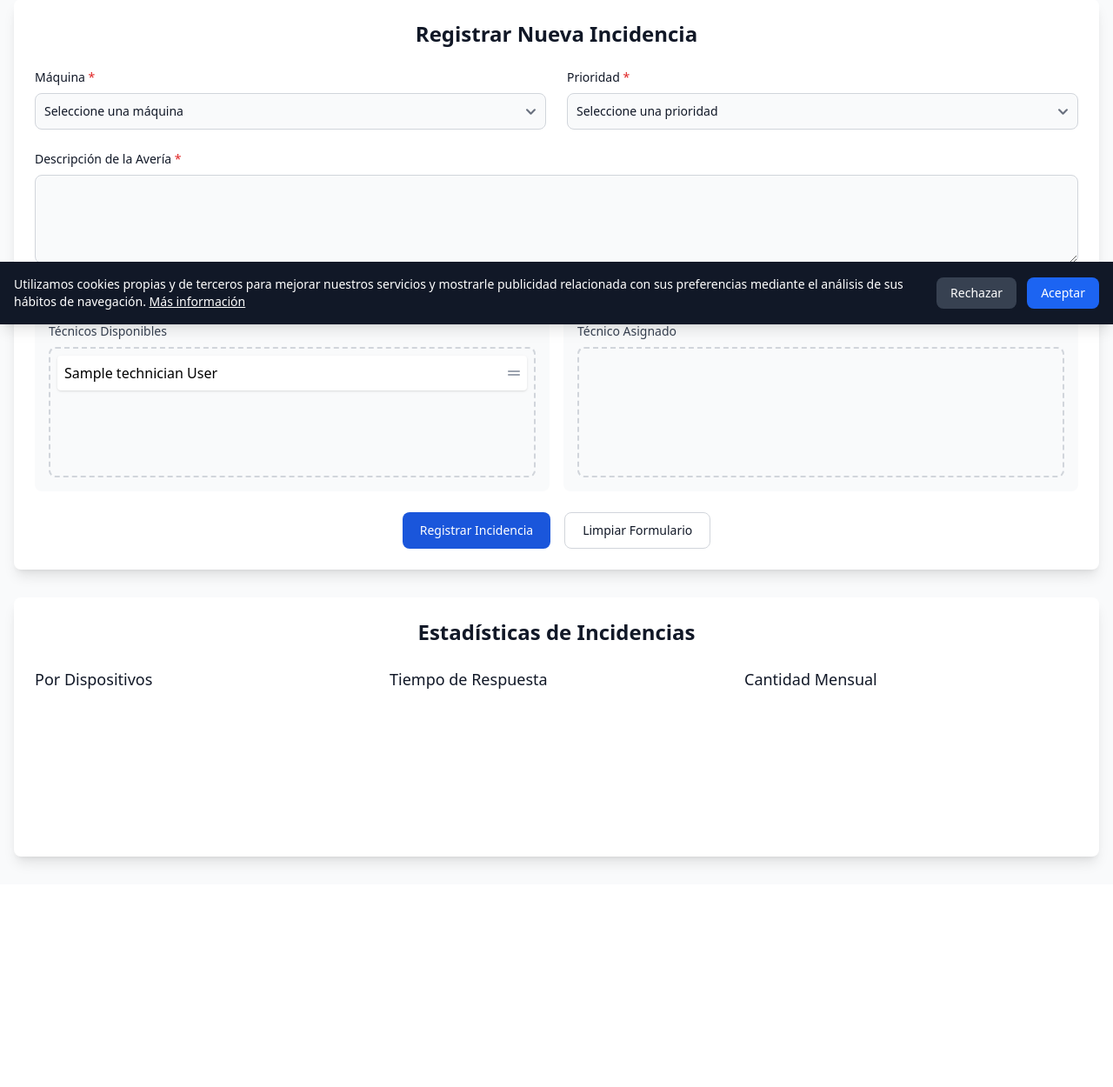
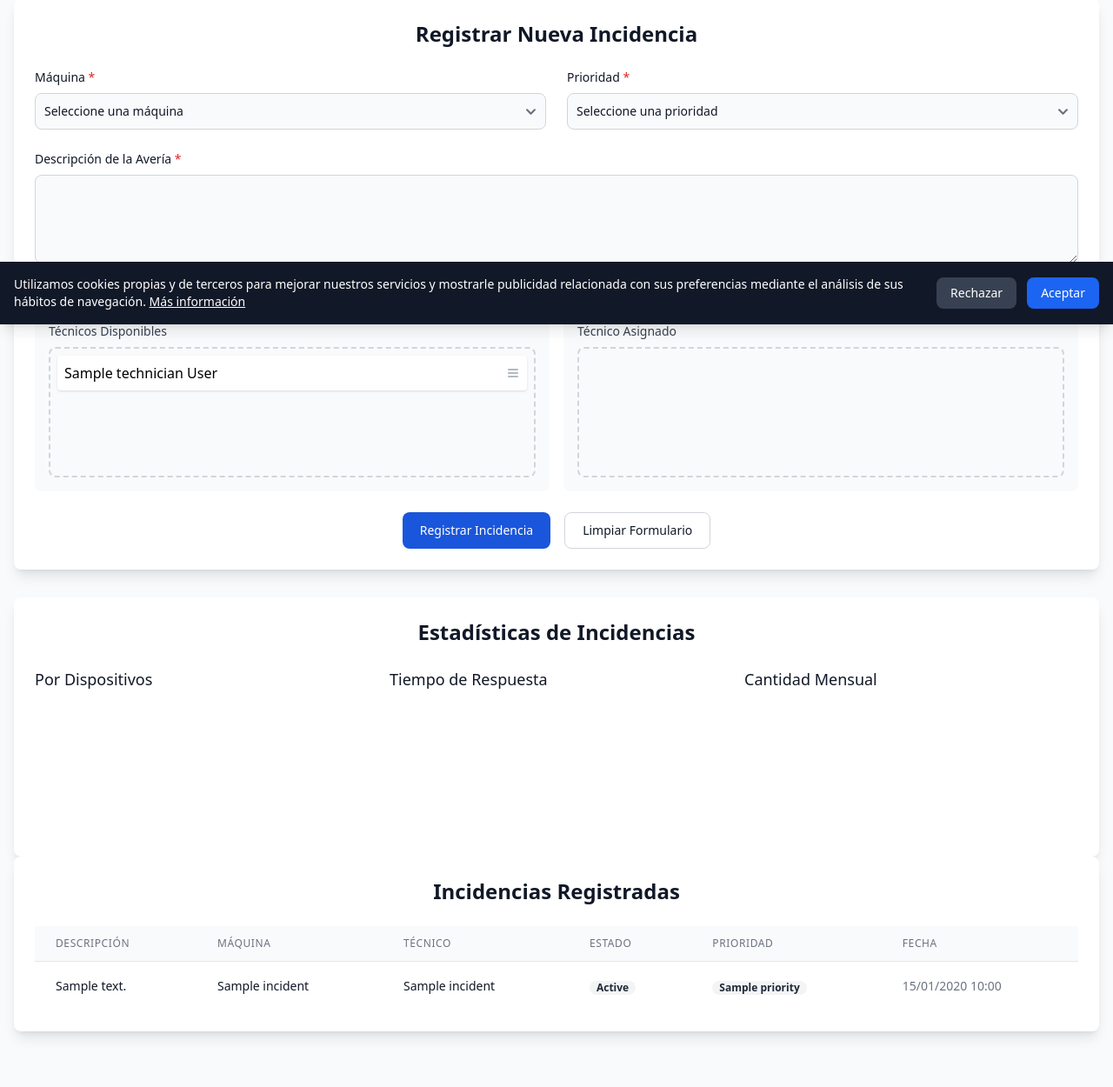
Before and after one commit to amoncabudo/totmaquina, a PHP site: the page made by App/Views/incidents.php in a window 1280 px wide. Shown: the part 427-1677 px from the top of the page at 87% size. Before the commit the page ends 1424 px from the top, so only its background shows below. Run offline with PHP 8.4, Linux system fonts and the light colour scheme; the template is opened without the code that fills it: most values are stand-ins (such as "Sample title", 1, 10 or a date in 2020); data that the repository does not hold is empty; a map, chart or similar area stays blank; some libraries are stand-ins or nearby versions.

Commit message:
Fix incidencias

```diff
--- a/App/Views/incidents.php
+++ b/App/Views/incidents.php
@@ -142,10 +142,12 @@
                                 <h3 class="text-sm font-medium text-gray-700 mb-2">Técnicos Disponibles</h3>
                                 <ul id="tecnicos-disponibles" class="min-h-[150px] border-2 border-dashed border-gray-300 rounded-lg p-2">
                                     <?php foreach ($technicians as $technician): ?>
-                                        <li class="bg-white p-2 mb-2 rounded shadow cursor-move flex items-center justify-between"
-                                            data-id="<?= $technician['id'] ?>">
-                                            <span><?= htmlspecialchars($technician['name'] . ' ' . $technician['surname']) ?></span>
-                                            <i class="fas fa-grip-lines text-gray-400"></i>
+                                        <li class="technician-item bg-white p-2 mb-2 rounded shadow cursor-move flex items-center justify-between"
+                                            data-id="<?= htmlspecialchars($technician['id']) ?>">
+                                            <span><?= htmlspecialchars($technician['name'] . ' ' . ($technician['surname'] ?? '')) ?></span>
+                                            <svg class="w-4 h-4 text-gray-400" fill="none" stroke="currentColor" viewBox="0 0 24 24">
+                                                <path stroke-linecap="round" stroke-linejoin="round" stroke-width="2" d="M4 6h16M4 12h16M4 18h16"></path>
+                                            </svg>
                                         </li>
                                     <?php endforeach; ?>
                                 </ul>
@@ -158,8 +160,19 @@
                                 </ul>
                             </div>
                         </div>
+
                         <!-- Campo oculto para el técnico seleccionado -->
-                        <input type="hidden" name="technicians" id="selected-technician">
+                        <input type="hidden" name="responsible_technician_id" id="technicians-data">
+
+                        <!-- Select como fallback (oculto por defecto) -->
+                        <select id="responsible_technician_id_fallback" class="hidden">
+                            <option value="">Seleccionar técnico</option>
+                            <?php foreach ($technicians as $technician): ?>
+                                <option value="<?= htmlspecialchars($technician['id']) ?>">
+                                    <?= htmlspecialchars($technician['name'] . ' ' . ($technician['surname'] ?? '')) ?>
+                                </option>
+                            <?php endforeach; ?>
+                        </select>
                     </div>
                 </div>
 
@@ -195,89 +208,142 @@
                 </div>
             </div>
         </div>
+
+        <!-- Lista de incidencias existentes -->
+        <div class="bg-white rounded-lg shadow-lg p-6 mb-8">
+            <h2 class="text-2xl font-bold text-gray-900 mb-6 text-center">Incidencias Registradas</h2>
+            <div class="overflow-x-auto">
+                <table class="min-w-full divide-y divide-gray-200">
+                    <thead class="bg-gray-50">
+                        <tr>
+                            <th scope="col" class="px-6 py-3 text-left text-xs font-medium text-gray-500 uppercase tracking-wider">
+                                Descripción
+                            </th>
+                            <th scope="col" class="px-6 py-3 text-left text-xs font-medium text-gray-500 uppercase tracking-wider">
+                                Máquina
+                            </th>
+                            <th scope="col" class="px-6 py-3 text-left text-xs font-medium text-gray-500 uppercase tracking-wider">
+                                Técnico
+                            </th>
+                            <th scope="col" class="px-6 py-3 text-left text-xs font-medium text-gray-500 uppercase tracking-wider">
+                                Estado
+                            </th>
+                            <th scope="col" class="px-6 py-3 text-left text-xs font-medium text-gray-500 uppercase tracking-wider">
+                                Prioridad
+                            </th>
+                            <th scope="col" class="px-6 py-3 text-left text-xs font-medium text-gray-500 uppercase tracking-wider">
+                                Fecha
+                            </th>
+                        </tr>
+                    </thead>
+                    <tbody class="bg-white divide-y divide-gray-200">
+                        <?php if (empty($incidents)): ?>
+                            <tr>
+                                <td colspan="6" class="px-6 py-4 text-center text-gray-500">
+                                    No hay incidencias registradas
+                                </td>
+                            </tr>
+                        <?php else: ?>
+                            <?php foreach ($incidents as $incident): ?>
+                                <tr>
+                                    <td class="px-6 py-4 whitespace-normal">
+                                        <div class="text-sm text-gray-900">
+                                            <?= htmlspecialchars($incident['description']) ?>
+                                        </div>
+                                    </td>
+                                    <td class="px-6 py-4 whitespace-nowrap">
+                                        <div class="text-sm text-gray-900">
+                                            <?= htmlspecialchars($incident['machine_name'] ?? 'N/A') ?>
+                                        </div>
+                                    </td>
+                                    <td class="px-6 py-4 whitespace-nowrap">
+                                        <div class="text-sm text-gray-900">
+                                            <?= htmlspecialchars($incident['technician_name'] ?? 'No asignado') ?>
+                                        </div>
+                                    </td>
+                                    <td class="px-6 py-4 whitespace-nowrap">
+                                        <span class="px-2 inline-flex text-xs leading-5 font-semibold rounded-full
+                                            <?php
+                                            switch($incident['status']) {
+                                                case 'pending':
+                                                    echo 'bg-yellow-100 text-yellow-800';
+                                                    break;
+                                                case 'in progress':
+                                                    echo 'bg-blue-100 text-blue-800';
+                                                    break;
+                                                case 'resolved':
+                                                    echo 'bg-green-100 text-green-800';
+                                                    break;
+                                                default:
+                                                    echo 'bg-gray-100 text-gray-800';
+                                            }
+                                            ?>">
+                                            <?php
+                                            switch($incident['status']) {
+                                                case 'pending':
+                                                    echo 'Pendiente';
+                                                    break;
+                                                case 'in progress':
+                                                    echo 'En Proceso';
+                                                    break;
+                                                case 'resolved':
+                                                    echo 'Resuelto';
+                                                    break;
+                                                default:
+                                                    echo ucfirst($incident['status']);
+                                            }
+                                            ?>
+                                        </span>
+                                    </td>
+                                    <td class="px-6 py-4 whitespace-nowrap">
+                                        <span class="px-2 inline-flex text-xs leading-5 font-semibold rounded-full
+                                            <?php
+                                            switch($incident['priority']) {
+                                                case 'high':
+                                                    echo 'bg-red-100 text-red-800';
+                                                    break;
+                                                case 'medium':
+                                                    echo 'bg-yellow-100 text-yellow-800';
+                                                    break;
+                                                case 'low':
+                                                    echo 'bg-green-100 text-green-800';
+                                                    break;
+                                                default:
+                                                    echo 'bg-gray-100 text-gray-800';
+                                            }
+                                            ?>">
+                                            <?php
+                                            switch($incident['priority']) {
+                                                case 'high':
+                                                    echo 'Alta';
+                                                    break;
+                                                case 'medium':
+                                                    echo 'Media';
+                                                    break;
+                                                case 'low':
+                                                    echo 'Baja';
+                                                    break;
+                                                default:
+                                                    echo ucfirst($incident['priority']);
+                                            }
+                                            ?>
+                                        </span>
+                                    </td>
+                                    <td class="px-6 py-4 whitespace-nowrap text-sm text-gray-500">
+                                        <?= date('d/m/Y H:i', strtotime($incident['registered_date'])) ?>
+                                    </td>
+                                </tr>
+                            <?php endforeach; ?>
+                        <?php endif; ?>
+                    </tbody>
+                </table>
+            </div>
+        </div>
     </main>
-
+    <script src="/js/main.js"></script>
     <script src="https://cdnjs.cloudflare.com/ajax/libs/flowbite/2.2.1/flowbite.min.js"></script>
     <script src="https://kit.fontawesome.com/a076d05399.js"></script>
-    <script>
-        document.addEventListener('DOMContentLoaded', function() {
-            const disponibles = document.getElementById('tecnicos-disponibles');
-            const asignados = document.getElementById('tecnicos-asignados');
-            const selectedTechnician = document.getElementById('selected-technician');
 
-            // Función para actualizar el técnico seleccionado
-            function updateSelectedTechnician() {
-                const assignedTechnicians = asignados.children;
-                if (assignedTechnicians.length > 0) {
-                    // Solo tomamos el primer técnico asignado
-                    selectedTechnician.value = assignedTechnicians[0].dataset.id;
-                } else {
-                    selectedTechnician.value = '';
-                }
-            }
 
-            // Inicializar Sortable para la lista de disponibles
-            new Sortable(disponibles, {
-                group: {
-                    name: 'tecnicos',
-                    pull: 'clone',
-                    put: true
-                },
-                animation: 150,
-                sort: false
-            });
-
-            // Inicializar Sortable para la lista de asignados
-            new Sortable(asignados, {
-                group: {
-                    name: 'tecnicos',
-                    pull: true,
-                    put: function() {
-                        // Solo permitir un técnico en la lista de asignados
-                        return this.el.children.length < 1;
-                    }
-                },
-                animation: 150,
-                sort: false,
-                onAdd: function() {
-                    // Si hay más de un elemento, remover los anteriores
-                    while (asignados.children.length > 1) {
-                        disponibles.appendChild(asignados.children[0]);
-                    }
-                    updateSelectedTechnician();
-                },
-                onRemove: updateSelectedTechnician
-            });
-
-            // Validación del formulario
-            const form = document.querySelector('form');
-            if (form) {
-                form.addEventListener('submit', function(e) {
-                    const machine = document.getElementById('machine_id').value;
-                    const priority = document.getElementById('priority').value;
-                    const description = document.getElementById('description').value;
-                    const technician = selectedTechnician.value;
-
-                    if (!machine || !priority || !description || !technician) {
-                        e.preventDefault();
-                        alert('Por favor, complete todos los campos obligatorios');
-                    }
-                });
-            }
-        });
-
-        // Función para resetear los técnicos al limpiar el formulario
-        function resetTechnicians() {
-            const disponibles = document.getElementById('tecnicos-disponibles');
-            const asignados = document.getElementById('tecnicos-asignados');
-            const selectedTechnician = document.getElementById('selected-technician');
-
-            // Mover todos los técnicos de vuelta a disponibles
-            while (asignados.firstChild) {
-                disponibles.appendChild(asignados.firstChild);
-            }
-            selectedTechnician.value = '';
-        }
-    </script>
 </body>
 </html>
```
Also changed, not shown: App/Controllers/incidents.php (+33 -11 lines), App/Models/Incident.php (+43 -15 lines), public/js/main.js (+39 -13 lines).
